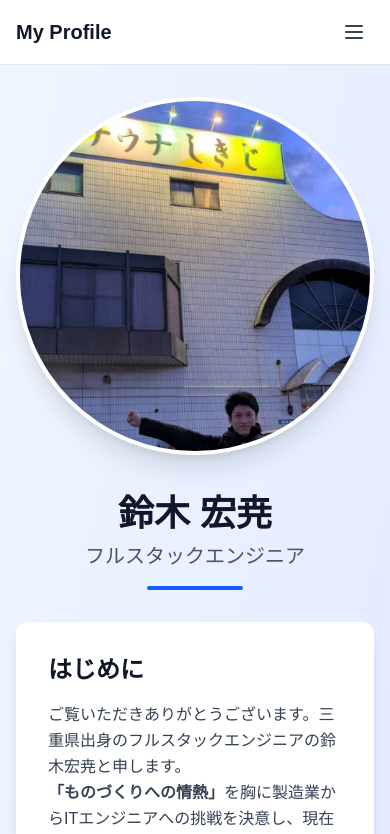
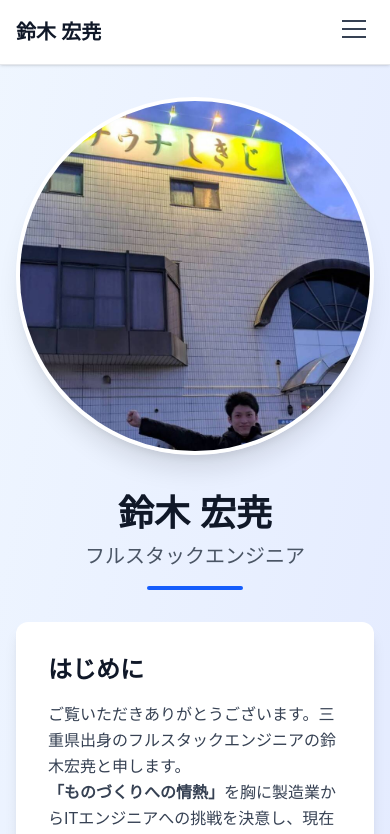
Before and after one commit to zucky2021/next-my-profile, a Next.js app: page / in a window 390 px wide. Shown: the top 834 px of the page. Built offline with nearby package versions, Linux system fonts and the light colour scheme.

Commit message:
25 Add navigation menu

```diff
--- a/src/shared/components/Navigation.tsx
+++ b/src/shared/components/Navigation.tsx
@@ -23,23 +23,27 @@ export default function Navigation() {
   };
 
   return (
-    <nav className="border-b border-gray-200 bg-white shadow-sm">
+    <nav
+      className="sticky top-0 z-40 border-b border-gray-200 bg-white shadow-sm"
+      id="header-navigation"
+    >
       <div className="mx-auto max-w-7xl px-4 sm:px-6 lg:px-8">
         <div className="flex h-16 justify-between">
-          {/* ロゴ */}
-          <div className="flex items-center">
-            <Link href="/" className="flex items-center">
-              <span className="text-xl font-bold text-gray-900">
-                My Profile
-              </span>
+          <Link
+            href="/"
+            className="flex items-center font-serif text-xl font-bold text-gray-900"
+            id="header-logo"
+          >
+            鈴木 宏尭
           </Link>
-          </div>
 
-          {/* デスクトップナビゲーション */}
-          <div className="hidden items-center space-x-8 md:flex">
+          <ul
+            className="hidden items-center space-x-8 md:flex"
+            aria-label="デスクトップナビゲーション"
+          >
             {navigation.map((item) => (
+              <li key={item.name}>
                 <Link
-                key={item.name}
                   href={item.href}
                   className={`rounded-md px-3 py-2 text-sm font-medium transition-colors ${
                     isActive(item.href)
@@ -49,60 +53,61 @@ export default function Navigation() {
                 >
                   {item.name}
                 </Link>
+              </li>
             ))}
-          </div>
+          </ul>
 
-          {/* モバイルメニューボタン */}
-          <div className="flex items-center md:hidden">
           <button
             onClick={() => setIsMenuOpen(!isMenuOpen)}
-              aria-label={isMenuOpen ? "メニューを閉じる" : "メニューを開く"}
+            aria-label={
+              isMenuOpen ? "モバイルメニューを閉じる" : "モバイルメニューを開く"
+            }
             aria-expanded={isMenuOpen}
-              className="inline-flex items-center justify-center rounded-md p-2 text-gray-700 hover:bg-gray-50 hover:text-blue-600 focus:ring-2 focus:ring-blue-500 focus:outline-none focus:ring-inset"
+            className="inline-flex items-center justify-center rounded-md p-2 text-gray-700 transition-colors duration-200 hover:bg-gray-50 hover:text-blue-600 focus:ring-2 focus:ring-blue-500 focus:outline-none focus:ring-inset md:hidden"
           >
-              {isMenuOpen ? (
-                <svg
-                  className="block h-6 w-6"
-                  xmlns="http://www.w3.org/2000/svg"
-                  fill="none"
-                  viewBox="0 0 24 24"
-                  stroke="currentColor"
-                >
-                  <path
-                    strokeLinecap="round"
-                    strokeLinejoin="round"
-                    strokeWidth={2}
-                    d="M6 18L18 6M6 6l12 12"
+            <div className="relative h-6 w-6">
+              <span
+                className={`absolute block h-0.5 w-6 transform bg-current transition-all duration-300 ease-in-out ${
+                  isMenuOpen ? "translate-y-2 rotate-45" : "translate-y-0"
+                }`}
               />
-                </svg>
-              ) : (
-                <svg
-                  className="block h-6 w-6"
-                  xmlns="http://www.w3.org/2000/svg"
-                  fill="none"
-                  viewBox="0 0 24 24"
-                  stroke="currentColor"
-                >
-                  <path
-                    strokeLinecap="round"
-                    strokeLinejoin="round"
-                    strokeWidth={2}
-                    d="M4 6h16M4 12h16M4 18h16"
+              <span
+                className={`absolute block h-0.5 w-6 transform bg-current transition-all duration-300 ease-in-out ${
+                  isMenuOpen ? "opacity-0" : "translate-y-2 opacity-100"
+                }`}
               />
-                </svg>
-              )}
+              <span
+                className={`absolute block h-0.5 w-6 transform bg-current transition-all duration-300 ease-in-out ${
+                  isMenuOpen ? "translate-y-2 -rotate-45" : "translate-y-4"
+                }`}
+              />
+            </div>
           </button>
         </div>
       </div>
-      </div>
 
-      {/* モバイルメニュー */}
-      {isMenuOpen && (
-        <div className="md:hidden" id="mobile-menu">
-          <div className="space-y-1 border-t border-gray-200 bg-white px-2 pt-2 pb-3 sm:px-3">
-            {navigation.map((item) => (
+      <div
+        className={`absolute right-0 left-0 z-50 overflow-hidden border-t border-gray-200 bg-white shadow-lg transition-all duration-300 ease-in-out md:hidden ${
+          isMenuOpen
+            ? "max-h-64 translate-y-0 opacity-100"
+            : "max-h-0 -translate-y-2 opacity-0"
+        }`}
+        aria-label="モバイルメニュー"
+      >
+        <ul className="space-y-1 px-2 pt-2 pb-3 sm:px-3">
+          {navigation.map((item, index) => (
+            <li
+              key={item.name}
+              className={`transition-all duration-300 ease-in-out ${
+                isMenuOpen
+                  ? "translate-x-0 opacity-100 delay-75"
+                  : "-translate-x-4 opacity-0"
+              }`}
+              style={{
+                transitionDelay: isMenuOpen ? `${(index + 1) * 50}ms` : "0ms",
+              }}
+            >
               <Link
-                key={item.name}
                 href={item.href}
                 className={`block rounded-md px-3 py-2 text-base font-medium transition-colors ${
                   isActive(item.href)
@@ -113,10 +118,10 @@ export default function Navigation() {
               >
                 {item.name}
               </Link>
+            </li>
           ))}
+        </ul>
       </div>
-        </div>
-      )}
     </nav>
   );
 }
```
Also changed, not shown: 1 other file (tests, documents, lock files or other folders). Lines whose indentation alone changed are shown as unchanged.
